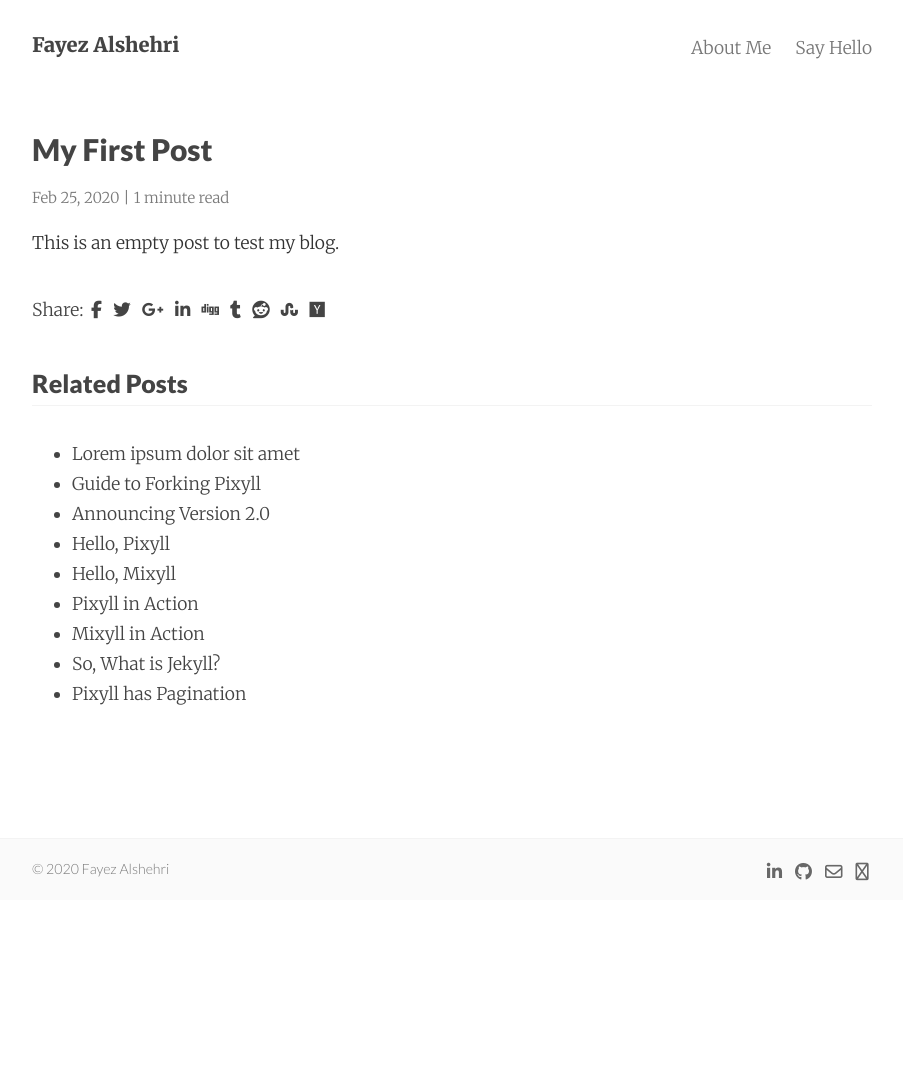
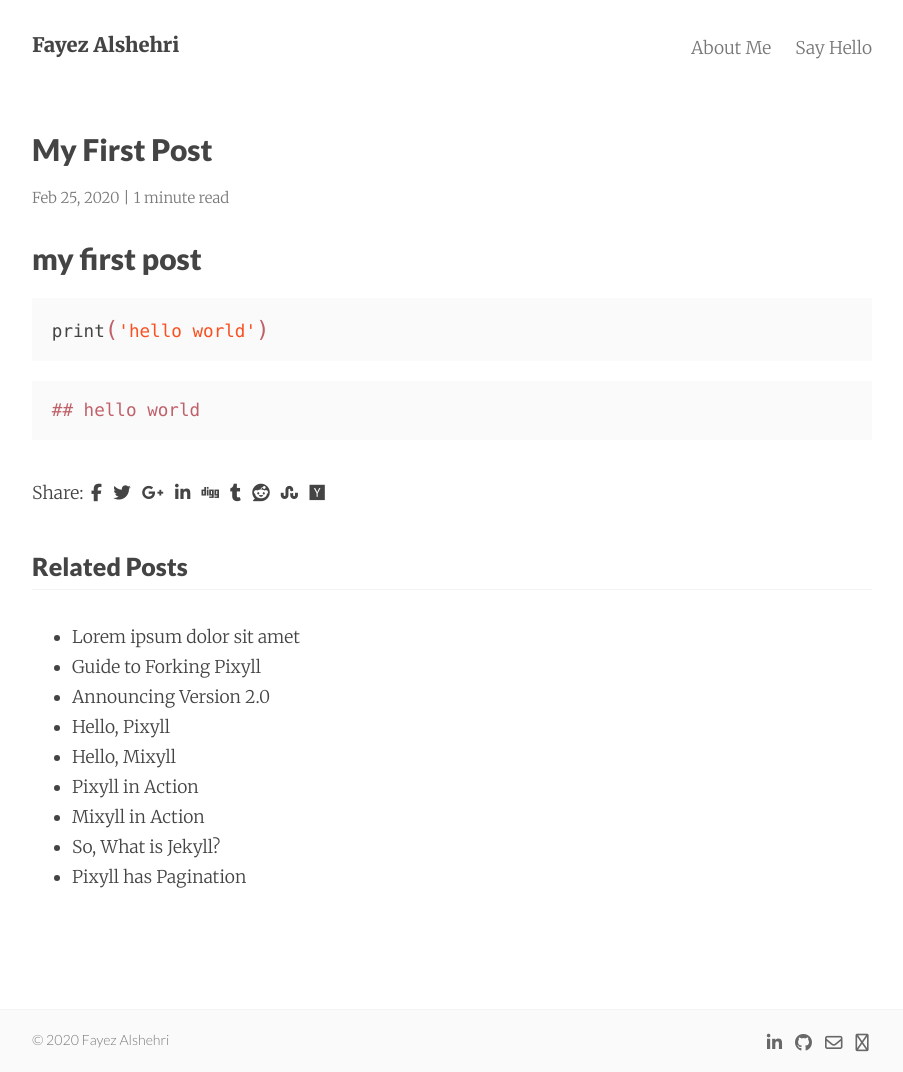
Before and after one commit to fayez-als/fayez-als.github.io, a Jekyll site: the page built from _posts/2014-06-08-mixyll-has-pagination.md, in a window 1280 px wide. Shown: the whole page, without its empty margins (188-1091 px from the left). Built offline with Jekyll 4.4.1, drawn with Linux system fonts in a browser that asks for light colours; nearby versions of some CDN libraries; before the commit the page ends 900 px from its top, so only the background shows below that.

Commit message:
Update 2014-06-08-mixyll-has-pagination.md

````diff
--- a/_posts/2014-06-08-mixyll-has-pagination.md
+++ b/_posts/2014-06-08-mixyll-has-pagination.md
@@ -6,4 +6,11 @@ summary:    This is an empty post to test my blog.
 categories: jekyll mixyll
 ---
 
-This is an empty post to test my blog.
+my first post
+================
+
+``` python
+print('hello world')
+```
+
+    ## hello world
````
